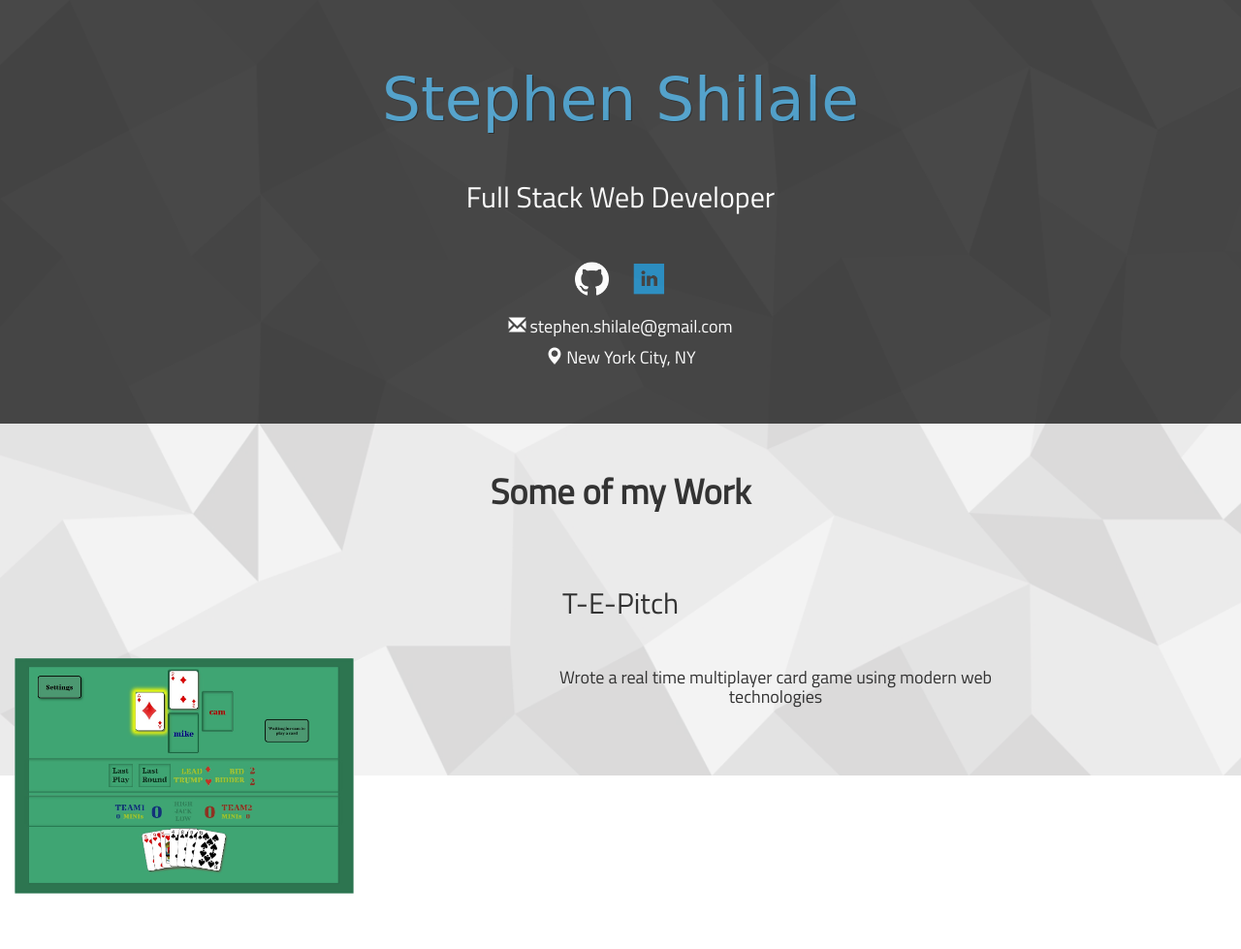
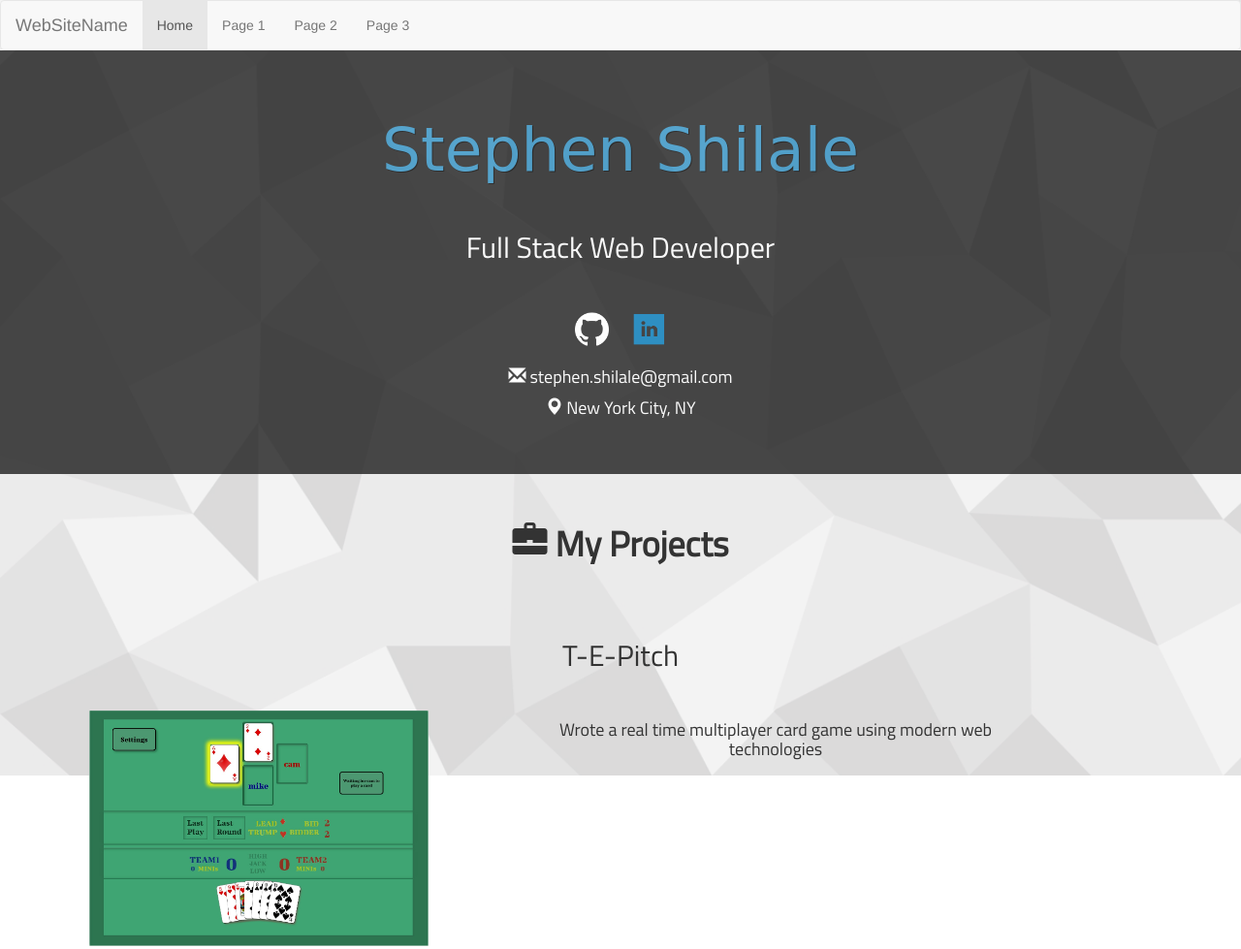
Before and after one commit to sshilal1/onlineResume, a website: page resume.html in a window 1280 px wide. Shown: the top 979 px of the page at 97% size. Drawn offline with nearby package versions, Linux system fonts and the light colour scheme; a web font is replaced by a local one.

Commit message:
added project title and nav bar

```diff
--- a/resume.html
+++ b/resume.html
@@ -14,6 +14,20 @@
 
 <img src="images/grey-geo.jpg" id="bg" alt="">
 
+<nav class="navbar navbar-default" style="margin-bottom:0;">
+  <div class="container-fluid">
+    <div class="navbar-header">
+      <a class="navbar-brand" href="#">WebSiteName</a>
+    </div>
+    <ul class="nav navbar-nav">
+      <li class="active"><a href="#">Home</a></li>
+      <li><a href="#">Page 1</a></li>
+      <li><a href="#">Page 2</a></li>
+      <li><a href="#">Page 3</a></li>
+    </ul>
+  </div>
+</nav>
+
 <div class="jumbotron">
   <div class="container text-center">
     <h1>Stephen Shilale</h1>
@@ -28,8 +42,8 @@
 </div>
 
 <div class="container-fluid bg-4 text-center">
-	<h1 style="font-weight: bold;" >Some of my Work</h1><br>
-	<div class="row">
+	<h1 style="font-weight: bold;" ><span class="glyphicon glyphicon-briefcase"></span> My Projects</h1><br>
+	<div class="row even">
 		<div class="col-sm-12">
 			<h2>T-E-Pitch</h2>
 		</div>
--- a/style.css
+++ b/style.css
@@ -8,6 +8,11 @@ h2 {
 
 .row {
 	margin-bottom:20px;
+}
+
+.col-sm-5 {
+	text-align: center;
+	text-align: -webkit-center;
 }
 
 #bg {
```
